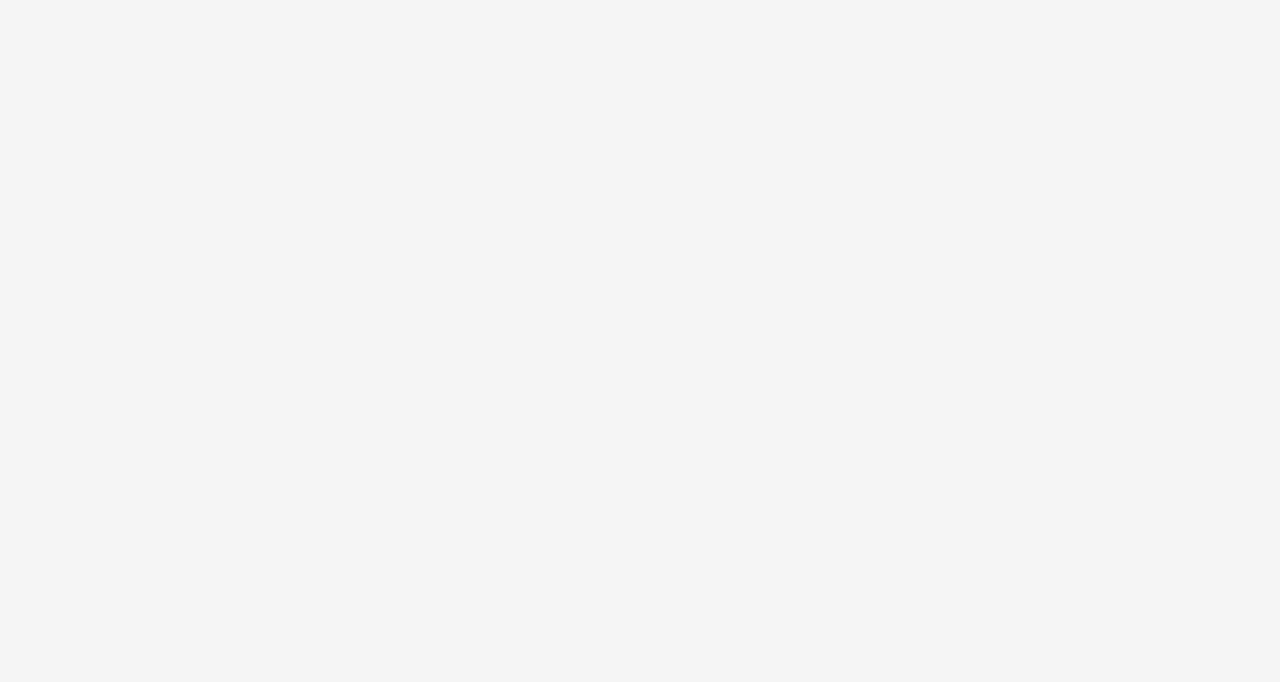
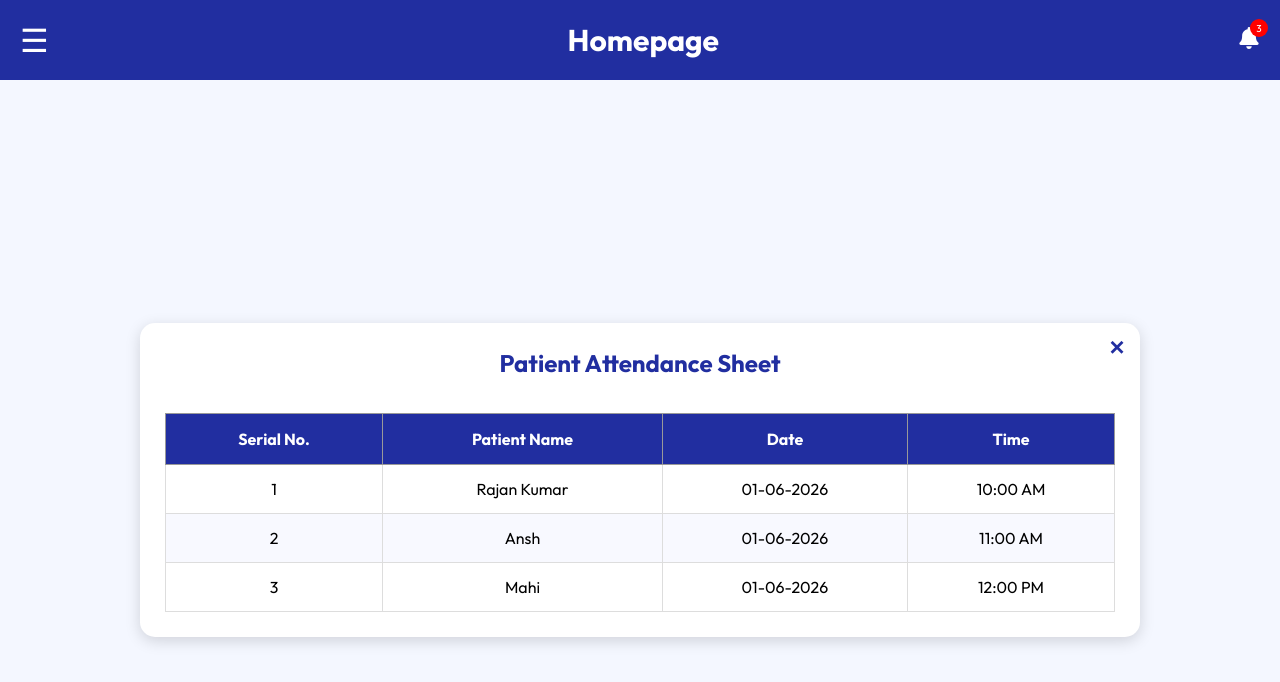
Before and after one commit to sagarkumarsaini11/clinic-website, a React (Vite) app: page /attendance in a window 1280 px wide. Before the commit this address had no page. Shown: the top 682 px of the page. Built offline with nearby package versions, Linux system fonts and the light colour scheme.

Commit message:
19th commit

```diff
--- a/src/App.jsx
+++ b/src/App.jsx
@@ -16,6 +16,8 @@ import PrescriptionForm from './Components/PrescriptionForm/PrescriptionForm'
 import Recharge from './Components/Recharge/Recharge'
 import OpenPatientList from './Components/OpenPatientList/OpenPatientList'
 import Sidebar from './Components/Sidebar/Sidebar'
+import PatientAttendance from './Components/PatientAttendance/PatientAttendance'
+
 
 
 
@@ -65,6 +67,9 @@ function App () {
 
                        {/*Open Patientn File */}
                <Route path="/openpatientlist" element={<OpenPatientList/>}/>
+
+                           {/* Patientn Attendance*/}
+               <Route path="/attendance" element={<PatientAttendance/>}/>
    </Routes>
 
   )
--- a/src/Components/HomePage/HomePage.jsx
+++ b/src/Components/HomePage/HomePage.jsx
@@ -388,7 +388,7 @@ useEffect(() => {
                 <p>  Treatment Protocol</p>
              </div>
 
-              <div className="feature-card">
+              <div className="feature-card"  onClick={() =>  navigate("/attendance")}>
                 <FaCalendarCheck size={35} />
                 <p> Attendance Sheet</p>
                </div>
--- /dev/null
+++ b/src/Components/PatientAttendance/PatientAttendance.css
@@ -0,0 +1,136 @@
+*{
+  margin:0;
+  padding:0;
+  box-sizing:border-box;
+}
+
+.attendance-container{
+  min-height:100vh;
+
+  background:#f4f7ff;
+
+  display:flex;
+  justify-content:center;
+  align-items:center;
+
+  padding:30px;
+}
+
+.attendance-card{
+  width:100%;
+  max-width:1000px;
+position: relative;
+  background:#fff;
+
+  padding:25px;
+
+  border-radius:15px;
+
+  box-shadow:0 4px 15px rgba(0,0,0,0.15);
+}
+
+.attendance-card h2{
+  text-align:center;
+
+  color:#212ea0;
+
+  margin-bottom:25px;
+}
+
+.table-wrapper{
+  overflow-x:auto;
+}
+
+.attendance-table{
+  width:100%;
+
+  border-collapse:collapse;
+}
+
+.attendance-table th{
+  background:#212ea0;
+
+  color:white;
+
+  padding:15px;
+
+  text-align:center;
+}
+
+.attendance-table td{
+  padding:14px;
+
+  text-align:center;
+
+  border:1px solid #ddd;
+}
+
+.attendance-table tr:nth-child(even){
+  background:#f8f9ff;
+}
+
+.attendance-table tr:hover{
+  background:#eef3ff;
+}
+ /*close icon  btn*/
+.close-attendance-btn{
+  position: absolute;
+
+  top: 15px;
+  right: 15px;
+
+  border: none;
+  background: transparent;
+
+  color: #212ea0;
+
+  font-size: 20px;
+  font-weight: bold;
+
+  cursor: pointer;
+
+  line-height: 1;
+}
+
+.close-attendance-btn:hover{
+  color: red;
+}
+
+@media (max-width: 768px){
+
+  .close-attendance-btn{
+    top: 10px;
+    right: 10px;
+
+    font-size: 20px;
+  }
+
+}
+
+@media (max-width: 480px){
+
+  .close-attendance-btn{
+    top: 8px;
+    right: 8px;
+
+    font-size: 20px;
+  }
+
+}
+
+@media(max-width:768px){
+
+  .attendance-card{
+    padding:15px;
+  }
+
+  .attendance-card h2{
+    font-size:22px;
+  }
+
+  .attendance-table th,
+  .attendance-table td{
+    padding:10px;
+    font-size:14px;
+  }
+}
--- /dev/null
+++ b/src/Components/PatientAttendance/PatientAttendance.jsx
@@ -0,0 +1,99 @@
+import React, { useState } from "react";
+import "./PatientAttendance.css";
+import { useNavigate, useLocation } from "react-router-dom";
+import Sidebar from "../Sidebar/Sidebar";
+import { FaTimes } from "react-icons/fa";
+
+export default function PatientAttendance() {
+
+ const navigate = useNavigate();
+const location = useLocation();
+
+
+  const [attendanceList, setAttendanceList] = useState([
+    {
+      serialNo: 1,
+      name: "Rajan Kumar",
+      date: "01-06-2026",
+      time: "10:00 AM",
+    },
+    {
+      serialNo: 2,
+      name: "Ansh",
+      date: "01-06-2026",
+      time: "11:00 AM",
+    },
+    {
+      serialNo: 3,
+      name: "Mahi",
+      date: "01-06-2026",
+      time: "12:00 PM",
+    },
+  ]);
+
+  return (
+    <>
+    <Sidebar/>
+    <div className="attendance-container">
+
+      <div className="attendance-card">
+
+
+     <button
+  className="close-attendance-btn"
+  onClick={() =>
+    navigate("/homepage", {
+      state: {
+        openPatientPopup: true,
+      },
+    })
+  }
+>
+  ✕
+</button>
+
+        <h2>Patient Attendance Sheet</h2>
+
+        <div className="table-wrapper">
+
+          <table className="attendance-table">
+
+            <thead>
+              <tr>
+                <th>Serial No.</th>
+                <th>Patient Name</th>
+                <th>Date</th>
+                <th>Time</th>
+              </tr>
+            </thead>
+
+            <tbody>
+
+              {attendanceList.map((item) => (
+
+                <tr key={item.serialNo}>
+
+                  <td>{item.serialNo}</td>
+
+                  <td>{item.name}</td>
+
+                  <td>{item.date}</td>
+
+                  <td>{item.time}</td>
+
+                </tr>
+
+              ))}
+
+            </tbody>
+
+          </table>
+
+        </div>
+
+      </div>
+
+    </div>
+    </>
+  );
+}
--- a/src/Components/PrescriptionForm/PrescriptionForm.css
+++ b/src/Components/PrescriptionForm/PrescriptionForm.css
@@ -127,18 +127,19 @@ table td{
 
 /* Cross Icon */
 
+/* Cross Icon */
+
 .close-icon-prescription{
-  position: fixed;
 
-  top: 40px;
-  right: 40px;
+  top: 85px;
+  right: 20px;
 
   width: 40px;
   height: 40px;
 
 
 
-
+  border-radius: 50%;
 
   padding: 10px;
 
@@ -157,6 +158,21 @@ table td{
   color: #dc3545;
 
   transform: scale(1.1);
+}
+
+/* Tablet */
+
+@media (max-width:768px){
+
+  .close-icon-prescription{
+    top: 75px;
+    right: 15px;
+
+    width: 36px;
+    height: 36px;
+
+    padding: 8px;
+  }
 }
 
 
--- a/src/Components/PrescriptionForm/PrescriptionForm.jsx
+++ b/src/Components/PrescriptionForm/PrescriptionForm.jsx
@@ -131,6 +131,7 @@ personalizedHomeTreatment: false,
   return (
     <>
     <Sidebar/>
+
     <div className="prescription-container">
 
 <FaTimes
```
